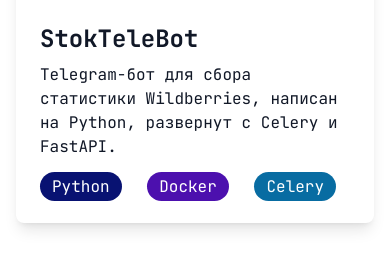
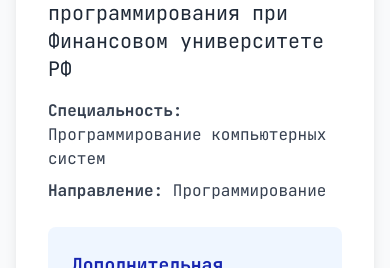
Before and after one commit to IDRGI-hub/IamDRG, a Python web app: template app/templates/index.html in a window 390 px wide. Shown: the part 5627-5895 px from the top of the page. Run offline with Jinja, Linux system fonts and the light colour scheme; the template is opened without the code that fills it, so the values that code supplies are empty; some libraries are stand-ins or nearby versions.

Commit message:
Удаление раздела проектов из резюме
🤖 Generated with [Claude Code](https://claude.ai/code)

Co-Authored-By: Claude <noreply@anthropic.com>

```diff
--- a/app/templates/index.html
+++ b/app/templates/index.html
@@ -3,7 +3,7 @@
 <head>
   <meta charset="UTF-8">
   <meta name="viewport" content="width=device-width, initial-scale=1.0">
-  <title>Моя Визитка</title>
+  <title>Очередниченко Данила Алексеевич</title>
   <link href="https://fonts.googleapis.com/css2?family=JetBrains+Mono:wght@400;700&display=swap" rel="stylesheet" crossorigin="anonymous">
   <script src="https://cdn.tailwindcss.com" onerror="this.onerror=null;this.src='https://unpkg.com/tailwindcss@^3/dist/tailwind.min.js'"></script>
   <script>
@@ -70,7 +70,6 @@
         <a href="#about" class="block hover:text-accent">About</a>
         <a href="#experience" class="block hover:text-accent">Experience</a>
         <a href="#skills" class="block hover:text-accent">Skills</a>
-        <a href="#projects" class="block hover:text-accent">Projects</a>
         <a href="#education" class="block hover:text-accent">Education</a>
         <a href="#contact" class="block hover:text-accent">Contact</a>
       </nav>
@@ -304,36 +303,6 @@
       </div>
     </section>
 
-    <!-- Projects -->
-    <section id="projects" class="py-20 px-4 md:px-16">
-      <h2 class="text-3xl font-bold mb-6">Проекты</h2>
-      <div class="space-y-12">
-        <!-- Project Card -->
-        <div class="md:flex bg-white shadow-lg rounded-lg overflow-hidden hover:shadow-2xl transition-shadow">
-          <img src="/static/projects/project1.png" alt="Project1" class="w-full md:w-1/3 h-48 object-cover">
-          <div class="p-6 flex flex-col justify-between">
-            <h3 class="text-2xl font-semibold mb-2">StokTeleBot</h3>
-            <p class="mb-4">Telegram-бот для сбора статистики Wildberries, написан на Python, развернут с Celery и FastAPI.</p>
-            <div class="space-x-4">
-              <span class="px-3 py-1 bg-primary-dark text-white rounded-full ">Python</span>
-              <span class="px-3 py-1 bg-secondaryA text-white rounded-full">Docker</span>
-              <span class="px-3 py-1 bg-secondaryB text-white rounded-full">Celery</span>
-            </div>
-          </div>
-        </div>
-        <div class="md:flex bg-white shadow-lg rounded-lg overflow-hidden hover:shadow-2xl transition-shadow">
-          <img src="/static/projects/project1.png" alt="Project1" class="w-full md:w-1/3 h-48 object-cover">
-          <div class="p-6 flex flex-col justify-between ">
-            <h3 class="text-2xl font-semibold mb-2">StokTeleBot</h3>
-            <p class="mb-4">Telegram-бот для сбора статистики Wildberries, написан на Python, развернут с Celery и FastAPI.</p>
-            <div class="space-x-4">
-              <span class="px-3 py-1 static bg-primary-dark text-white rounded-full">Python</span>
-              <span class="px-3 py-1 static bg-secondaryA text-white rounded-full">Docker</span>
-              <span class="px-3 py-1 static bg-secondaryB text-white rounded-full">Celery</span>
-            </div>
-          </div>
-      </div>
-    </section>
 
     <!-- Education -->
     <section id="education" class="py-20 px-4 md:px-16 bg-gray-50">
```
